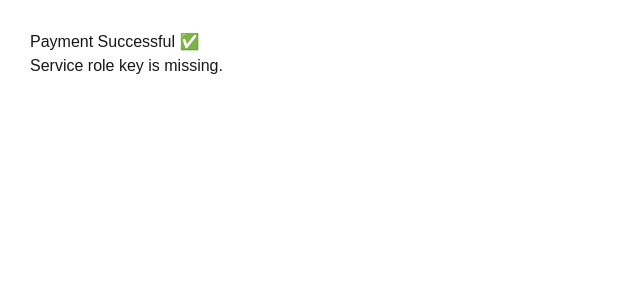
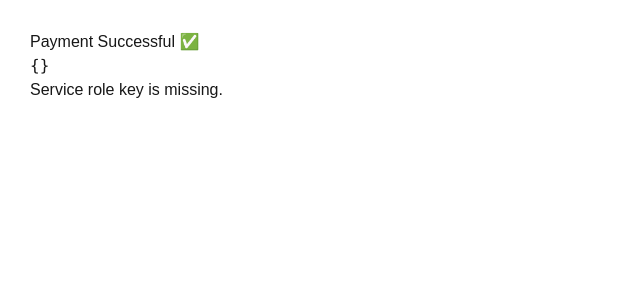
Before and after one commit to dom100111-jpg/berries-web, a Next.js app: page /payment-success in a window 1280 px wide. Shown: the top 300 px of the page, without its empty margins (0-640 px from the left). Built offline with nearby package versions, Linux system fonts and the light colour scheme; no server answers.

Commit message:
debug stripe params

```diff
--- a/app/payment-success/page.tsx
+++ b/app/payment-success/page.tsx
@@ -152,9 +152,14 @@ export default async function PaymentSuccessPage({ searchParams }: PageProps) {
   }
 
   return (
-    <main style={{ padding: 30, fontFamily: "Arial" }}>
-      <h1>Payment Successful ✅</h1>
-      <p>{message}</p>
-    </main>
-  );
+  <main style={{ padding: 30, fontFamily: "Arial" }}>
+    <h1>Payment Successful ✅</h1>
+
+    <pre>
+      {JSON.stringify(params, null, 2)}
+    </pre>
+
+    <p>{message}</p>
+  </main>
+);
 }
```
